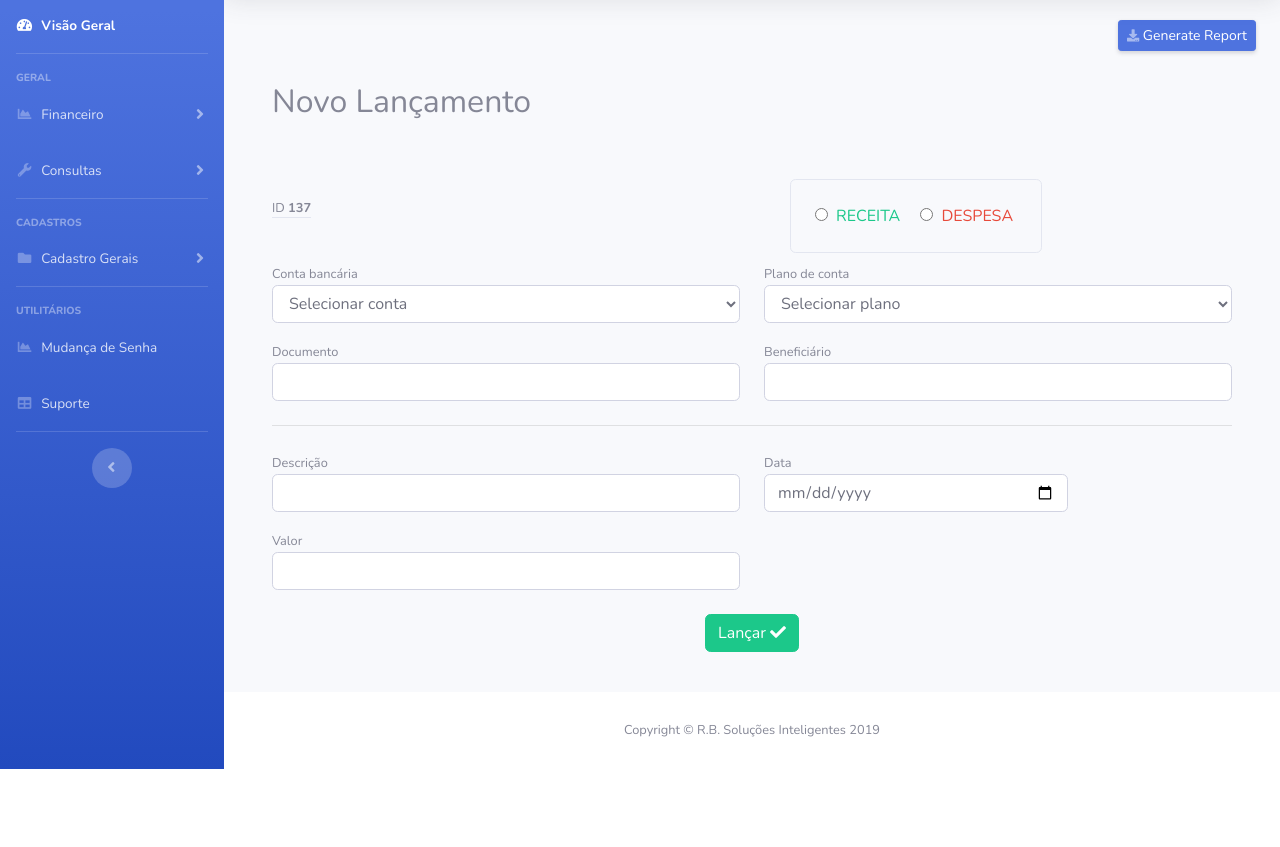
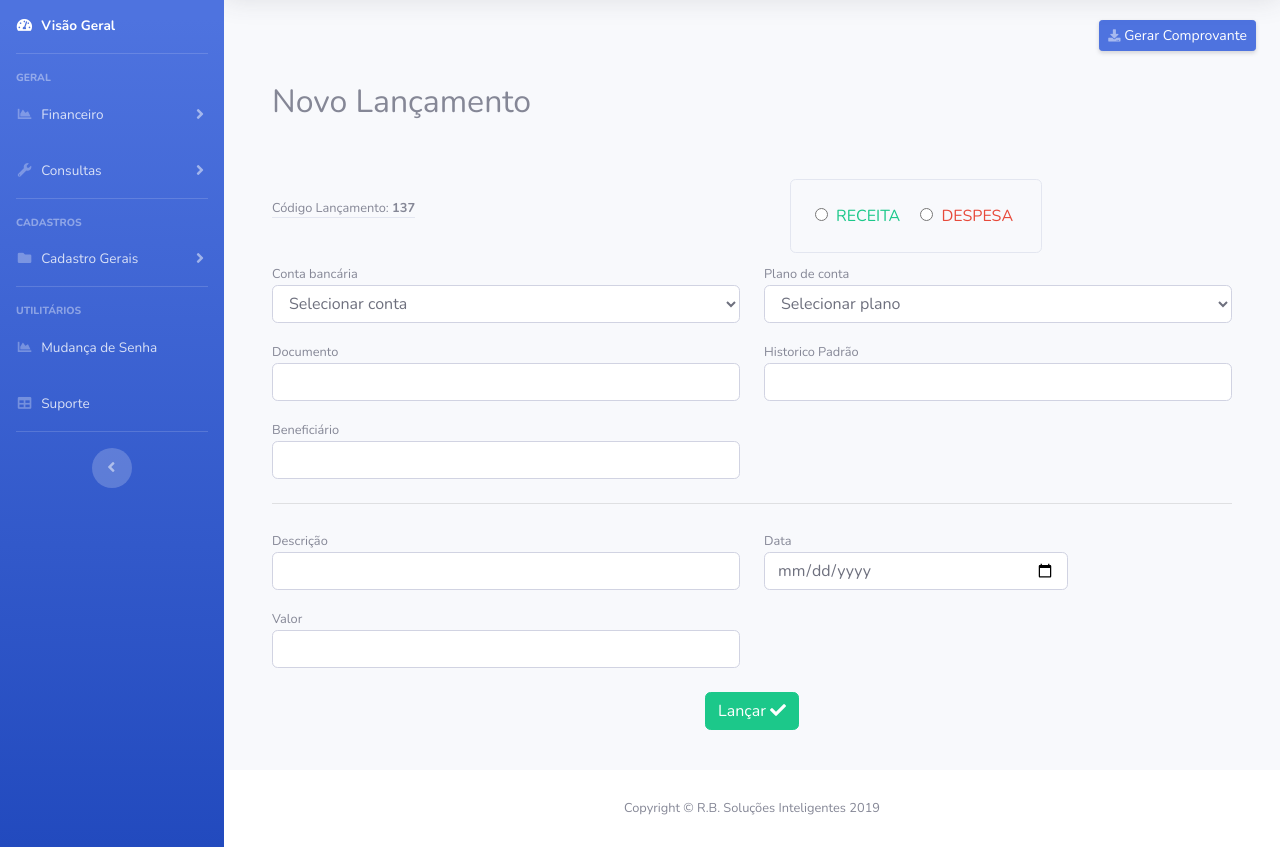
Before and after one commit to AppFinans/AppFinans, a website with bundled scripts: page lancamentos.html in a window 1280 px wide. Shown: the part 74-921 px from the top of the page. Before the commit the page ends 843 px from the top, so only its background shows below. Built offline with nearby package versions, Linux system fonts and the light colour scheme.

Commit message:
tela de lançamento atualizada

```diff
--- a/lancamentos.html
+++ b/lancamentos.html
@@ -210,7 +210,7 @@
           <!-- Page Heading -->
           <div class="d-sm-flex align-items-center justify-content-between mb-4">
             <h1 class="h3 mb-0 text-gray-800"></h1>
-            <a href="#" class="d-none d-sm-inline-block btn btn-sm btn-primary shadow-sm"><i class="fas fa-download fa-sm text-white-50"></i> Generate Report</a>
+            <a href="#" class="d-none d-sm-inline-block btn btn-sm btn-primary shadow-sm"><i class="fas fa-download fa-sm text-white-50"></i> Gerar Comprovante</a>
           </div>
 
           <!-- Content Row
@@ -235,7 +235,7 @@
                     <div class="col-12 col-sm-4">
                         <div class="my-3">
                           <small class="border-bottom">
-                            ID
+                            Código Lançamento:
                             <strong>137</strong>
                           </small>
                         </div>
@@ -300,6 +300,15 @@
                           <input type="text" name="doc" class="form-control" />
                         </label>
                     </div>
+
+                    <div class="col-12 col-sm-6">
+                      <label class="my-2 d-block">
+                        <small>
+                          Historico Padrão
+                        </small>
+                        <input type="text" name="doc" class="form-control" />
+                      </label>
+                  </div>
 
                     <div class="col-12 col-sm-6">
                         <label class="my-2 d-block">
```
Also changed, not shown: README.md.
